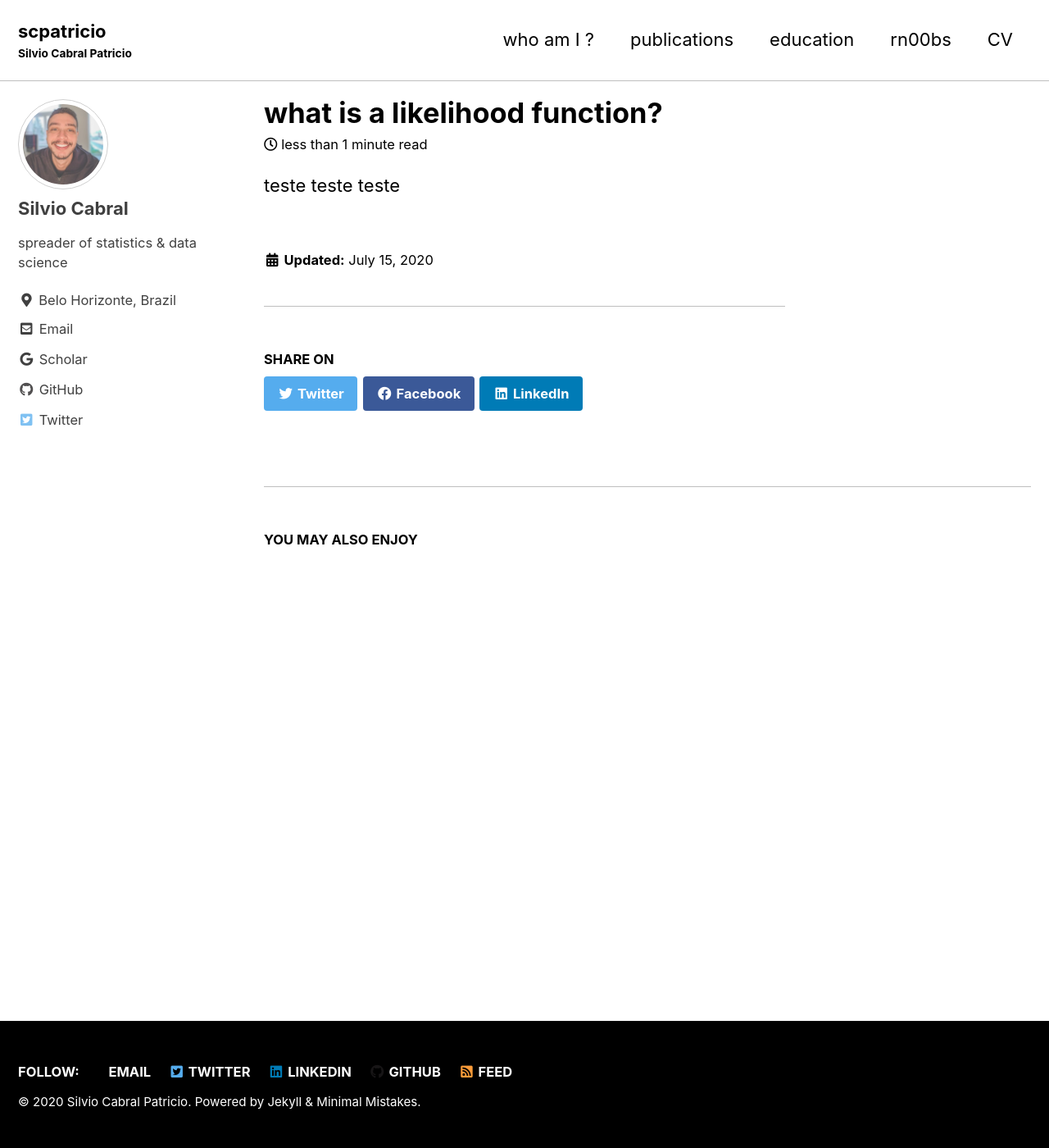
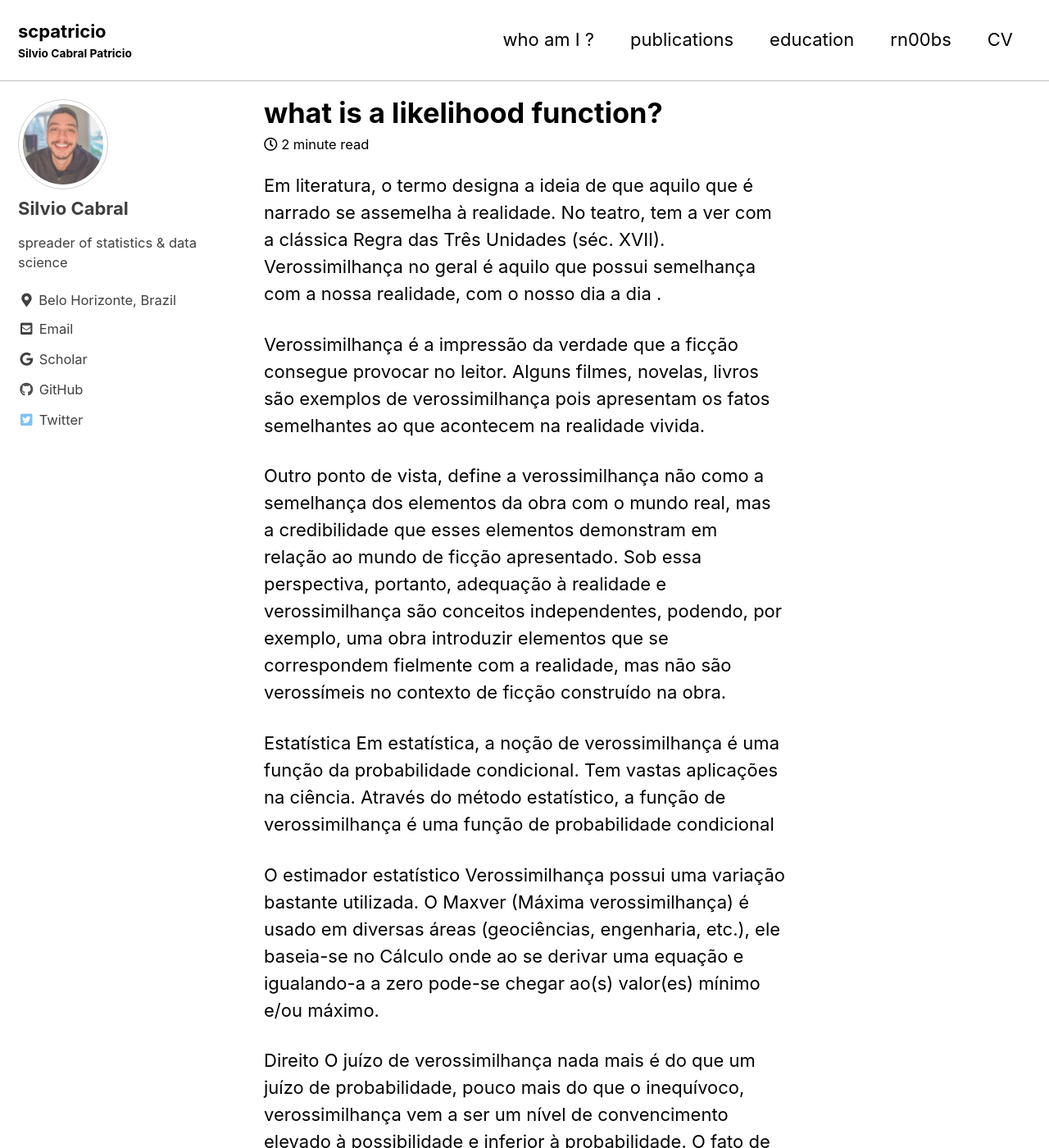
Before and after one commit to scpatricio/scpatricio.github.io, a Jekyll site: the page built from _posts/2020-07-15-likelihood.md, in a window 1280 px wide and 1400 px high. Shown: the whole window at 82% size. Built offline with Jekyll 4.4.1, drawn with Linux system fonts in a browser that asks for light colours; cached includes are drawn as plain includes; some of the changed text lies outside the part shown.

Commit message:
new github commit

```diff
--- a/_posts/2020-07-15-likelihood.md
+++ b/_posts/2020-07-15-likelihood.md
@@ -4,4 +4,24 @@ date: 2020-07-15
 # tags: [statistic, likelihood]
 ---
 
-teste teste teste
+Em literatura, o termo designa a ideia de que aquilo que é narrado se assemelha à realidade. No teatro, tem a ver com a clássica Regra das Três Unidades (séc. XVII). Verossimilhança no geral é aquilo que possui semelhança com a nossa realidade, com o nosso dia a dia .
+
+Verossimilhança é a impressão da verdade que a ficção consegue provocar no leitor. Alguns filmes, novelas, livros são exemplos de verossimilhança pois apresentam os fatos semelhantes ao que acontecem na realidade vivida.
+
+Outro ponto de vista, define a verossimilhança não como a semelhança dos elementos da obra com o mundo real, mas a credibilidade que esses elementos demonstram em relação ao mundo de ficção apresentado. Sob essa perspectiva, portanto, adequação à realidade e verossimilhança são conceitos independentes, podendo, por exemplo, uma obra introduzir elementos que se correspondem fielmente com a realidade, mas não são verossímeis no contexto de ficção construído na obra.
+
+Estatística
+Em estatística, a noção de verossimilhança é uma função da probabilidade condicional. Tem vastas aplicações na ciência. Através do método estatístico, a função de verossimilhança é uma função de probabilidade condicional
+
+O estimador estatístico Verossimilhança possui uma variação bastante utilizada. O Maxver (Máxima verossimilhança) é usado em diversas áreas (geociências, engenharia, etc.), ele baseia-se no Cálculo onde ao se derivar uma equação e igualando-a a zero pode-se chegar ao(s) valor(es) mínimo e/ou máximo.
+
+Direito
+O juízo de verossimilhança nada mais é do que um juízo de probabilidade, pouco mais do que o inequívoco, verossimilhança vem a ser um nível de convencimento elevado à possibilidade e inferior à probabilidade. O fato de ter a lei vinculado a persuasão da verossimilhança da alegação à prova inequívoca, é sinal de que a probabilidade identificada na verossimilhança não significa, de forma alguma, um grau mínimo da provável realidade da alegação. Ao oposto, tem-se que na tutela antecipada, o nível de probabilidade que decorre da prova inequívoca se não é, está muito próximo do máximo. Certo é, pois, que a antecipação da tutela exige probabilidade e esta há de ser intensa, apta de induzir a absorção absoluta entre probabilidade e verossimilhança.
+
+A verossimilhança da alegação não pode exclusivamente estar lastreada na disposição de conceitos acerca da demanda tratada nem, tampouco, a busca de se encontrar solução para o caso pode tornar incerto o direito.
+
+A verossimilhança é um dos pressupostos da antecipação de tutela prevista no cap. do artigo 273 do Código de Processo Civil conjuntamente com a prova inequívoca. Ou seja, verossimilhança da alegação é a confrontação com a verdade das afirmações contidas na petição inicial de um processo judicial.
+
+As expressões jurídicas verossimilhança e prova inequívoca, no sentido literal, são contraditórias, vez que a esta significa prova robusta que não permite equívocos ou dúvidas, enquanto aquela leva ao juízo de poder ser.
+
+A proximidade de tais locuções, contudo, leva ao juízo de probabilidade que consiste na preponderância dos motivos convergentes à aceitação de determinada proposição, sobre os motivos divergentes. Nesse conceito, portanto, a probabilidade é menos do que a certeza e mais do que a simples credibilidade. A verossimilhança é a organização lógica dos fatos no enredo. Cada fato é motivo(causa) para o desencadeamento de outros fatos (efeitos).
```
Also changed, not shown: _pages/about.md (+1 -1 lines).
